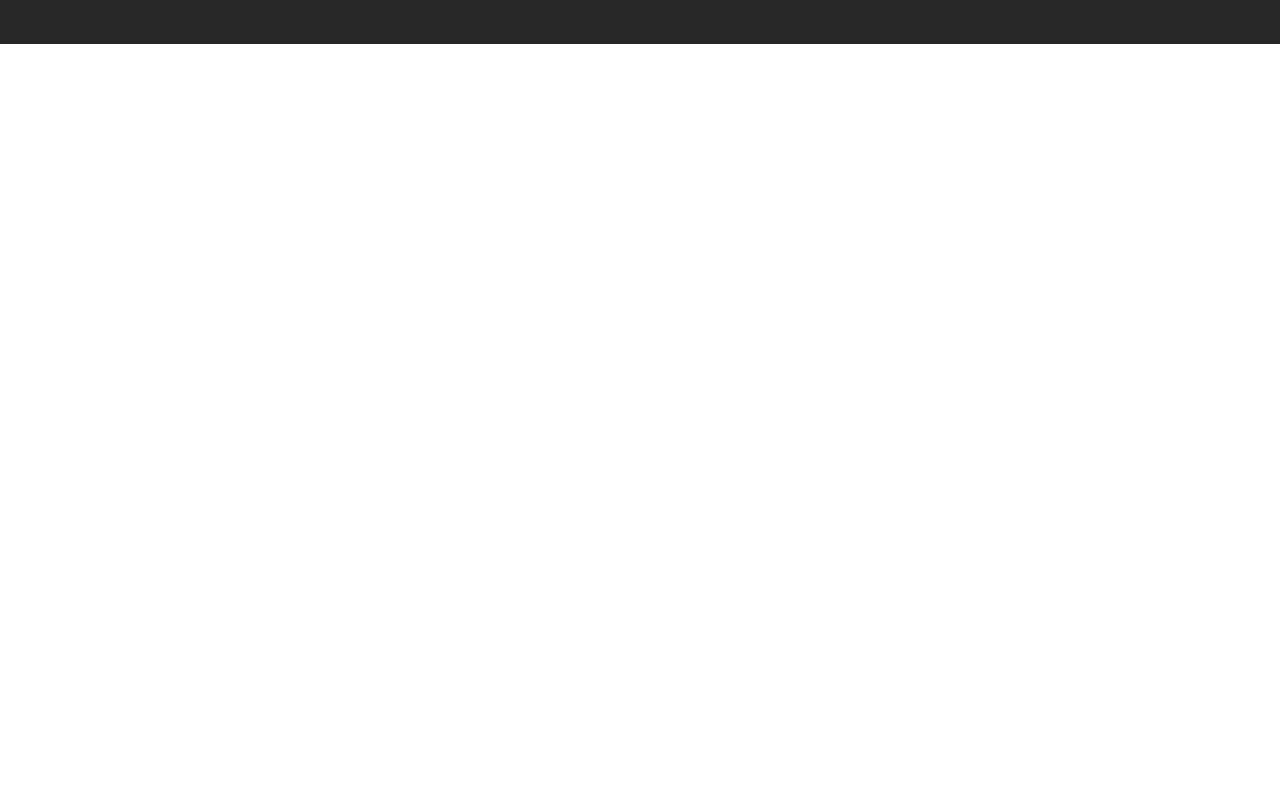
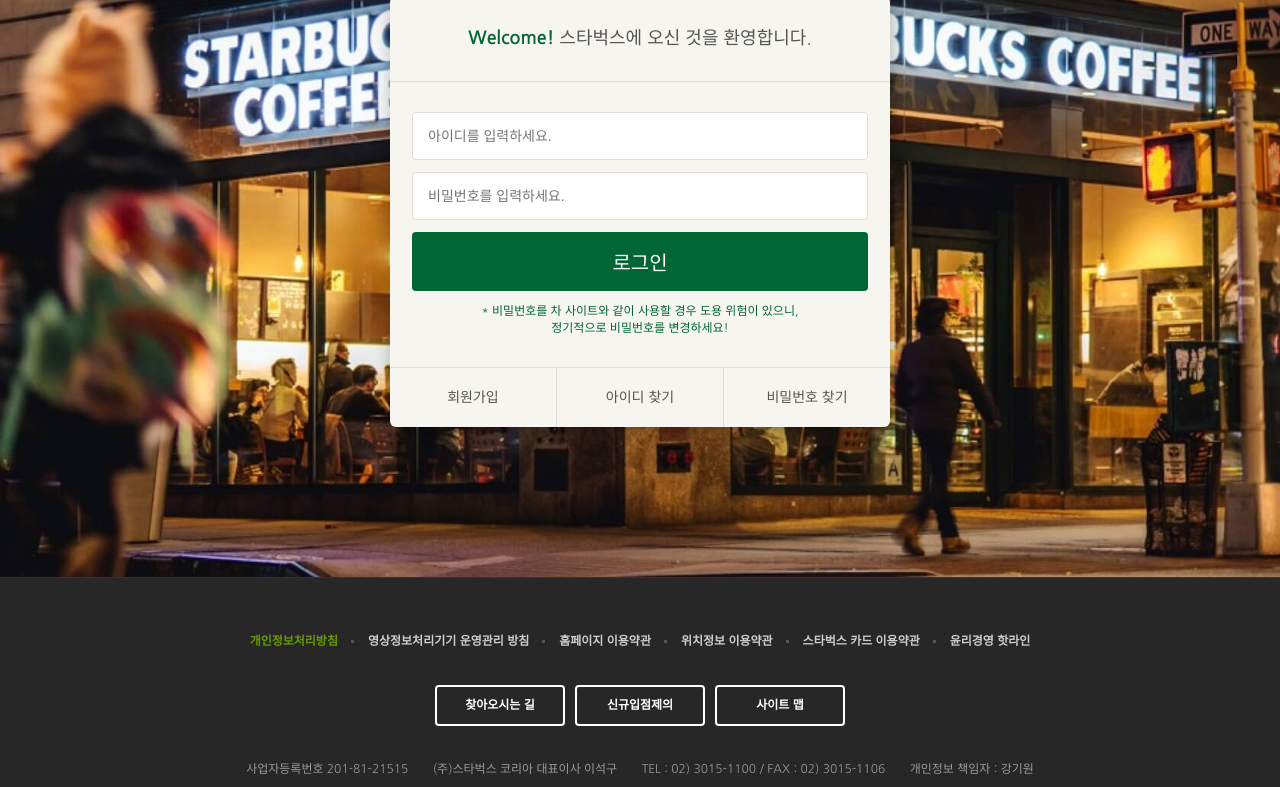
Before and after one commit to heowan/starbucks, a plain HTML site: page signin/index.html in a window 1280 px wide. Shown: the part 290-1077 px from the top of the page. Before the commit the page ends 800 px from the top, so only its background shows below. Drawn offline with nearby package versions, Linux system fonts and the light colour scheme.

Commit message:
로그인 페이지 완성

```diff
--- /dev/null
+++ b/css/signin.css
@@ -0,0 +1,78 @@
+.signin {
+  margin-top: 120px;
+  padding: 100px 0 150px;
+  background-image: url("../images/signin_bg.jpg");
+  background-repeat: no-repeat;
+  background-position: center;
+  background-attachment: fixed;
+  background-size: cover;
+}
+.signin h1 {
+  color: #fff;
+  font-size: 30px;
+  font-weight: 700;
+  text-align: center;
+  margin-bottom: 24px;
+}
+.signin__card {
+  width: 500px;
+  margin: 0 auto;
+  border-radius: 6px;
+  background-color: #f6f5f0;
+  box-shadow: 2px 2px 20px rgba(0,0,0,.3);
+  color: #555;
+}
+.signin__card h2 {
+  padding: 30px;
+  font-size: 18px;
+  text-align: center;
+  border-bottom: 1px solid #ddd;
+}
+.signin__card h2 strong {
+  font-weight: 700;
+  color: #006633;
+}
+.signin__card form {
+  padding: 30px 22px;
+}
+.signin__card form input {
+  width: 100%;
+  margin-bottom: 12px;
+  padding: 15px;
+  border: 1px solid #ddd;
+  border-radius: 4px;
+  outline: none;
+  box-sizing: border-box;
+  font-size: 14px;
+}
+.signin__card form [type="submit"] {
+  background-color: #006633;
+  border: none;
+  color: #fff;
+  font-size: 20px;
+  cursor: pointer;
+}
+.signin__card form p {
+  font-size: 12px;
+  color: #006633;
+  text-align: center;
+}
+.signin__card .actions {
+  display: flex;
+  border-top: 1px solid #ddd;
+}
+.signin__card .actions a {
+  flex-grow: 1;
+  flex-basis: 0;
+  text-align: center;
+  padding: 20px;
+  color: #555;
+  font-size: 14px;
+  border-right: 1px solid #ddd;
+}
+.signin__card .actions a:last-child {
+  border-right: none;
+}
+.signin__card .actions a:hover {
+  text-decoration: underline;
+}
--- a/signin/index.html
+++ b/signin/index.html
@@ -37,6 +37,7 @@
   <link rel="stylesheet" href="https://fonts.googleapis.com/icon?family=Material+Icons" />
 
   <link rel="stylesheet" href="../css/common.css" />
+  <link rel="stylesheet" href="../css/signin.css" />
 
   <!-- main.js -->
   <script defer src="../js/common.js"></script>
@@ -383,7 +384,26 @@
 
   <!-- SIGNIN -->
   <section class="signin">
-
+    <h1>로그인</h1>
+    <div class="signin__card">
+      <h2>
+        <strong>Welcome!</strong> 스타벅스에 오신 것을 환영합니다.
+      </h2>
+      <form>
+        <input type="text" placeholder="아이디를 입력하세요." />
+        <input type="password" placeholder="비밀번호를 입력하세요." />
+        <input type="submit" value="로그인" />
+        <p>
+          * 비밀번호를 차 사이트와 같이 사용할 경우 도용 위험이 있으니, <br />
+          정기적으로 비밀번호를 변경하세요!
+        </p>
+      </form>
+      <div class="actions">
+        <a href="javascript:void(0)">회원가입</a>
+        <a href="javascript:void(0)">아이디 찾기</a>
+        <a href="javascript:void(0)">비밀번호 찾기</a>
+      </div>
+    </div>
   </section>
   <!-- signin end -->
 
```
